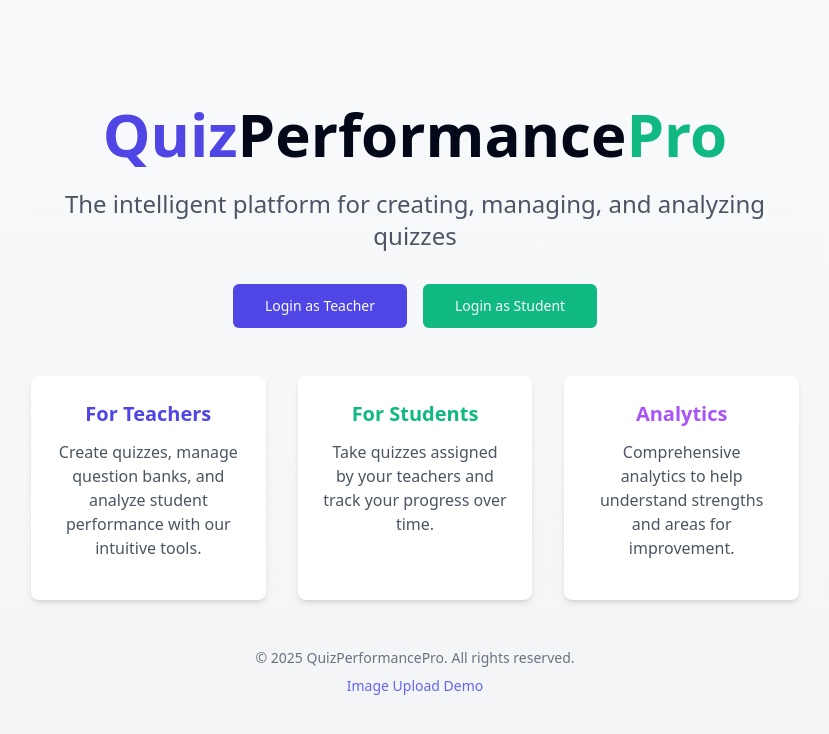
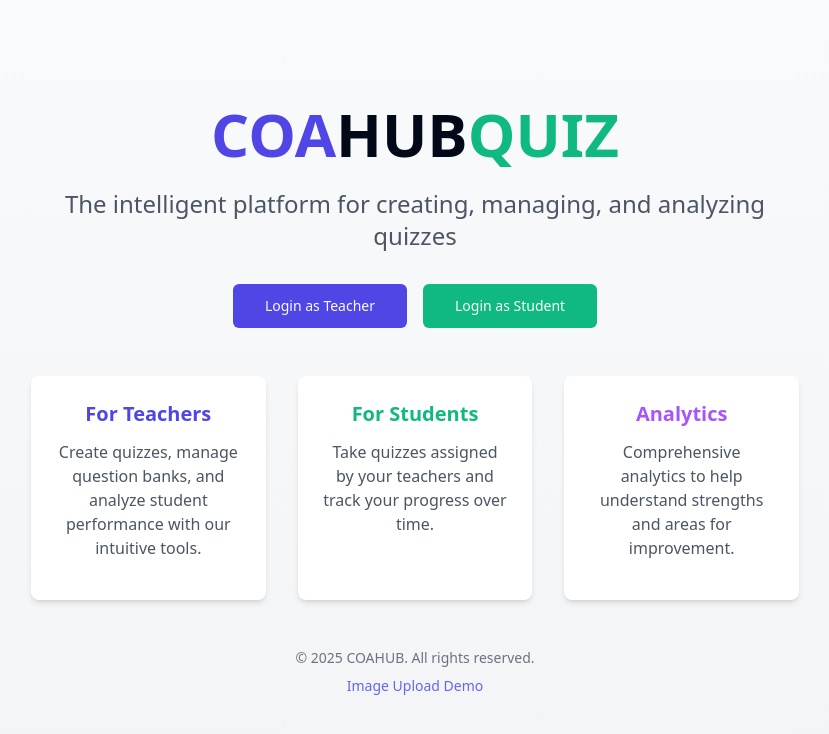
Before and after one commit to Aryan0116/QUIZ_APP, a React (Vite) app: page / in a window 1280 px wide. Shown: the top 734 px of the page, without its empty margins (225-1054 px from the left). Built offline with nearby package versions, Linux system fonts and the light colour scheme.

Commit message:
SECOND COMMIt

```diff
--- a/src/pages/Index.tsx
+++ b/src/pages/Index.tsx
@@ -11,9 +11,9 @@ const Home = () => {
     <div className="min-h-screen flex flex-col items-center justify-center bg-gradient-to-b from-gray-50 to-gray-100 px-4">
       <div className="max-w-3xl w-full text-center">
         <h1 className="text-4xl md:text-6xl font-bold mb-6 animate-fade-in">
-          <span className="text-indigo-600 hover-scale inline-block">Quiz</span>
-          <span className="animate-fade-in delay-75">Performance</span>
-          <span className="text-emerald-500 hover-scale inline-block animate-fade-in delay-150">Pro</span>
+          <span className="text-indigo-600 hover-scale inline-block">COA</span>
+          <span className="animate-fade-in delay-75">HUB</span>
+          <span className="text-emerald-500 hover-scale inline-block animate-fade-in delay-150">QUIZ</span>
         </h1>
 
         <p className="text-xl md:text-2xl text-gray-600 mb-8 animate-slide-in">
@@ -61,7 +61,7 @@ const Home = () => {
         </div>
 
         <div className="text-sm text-gray-500 animate-fade-in" style={{ animationDelay: "700ms" }}>
-          <p>© 2025 QuizPerformancePro. All rights reserved.</p>
+          <p>© 2025 COAHUB. All rights reserved.</p>
           <p className="mt-2">
             <Link to="/image-upload-demo" className="text-indigo-500 hover:underline hover-scale inline-block">
               Image Upload Demo
--- a/src/pages/Register.tsx
+++ b/src/pages/Register.tsx
@@ -90,7 +90,7 @@ const Register = () => {
       <div className="max-w-md w-full space-y-8">
         <div className="text-center">
           <h1 className="text-3xl font-bold">
-            <span className="text-indigo-600">Quiz</span>Performance<span className="text-emerald-500">Pro</span>
+            <span className="text-indigo-600">COA</span>HUB<span className="text-emerald-500">QUIZ</span>
           </h1>
           <p className="mt-2 text-gray-600">Create your account</p>
         </div>
```
